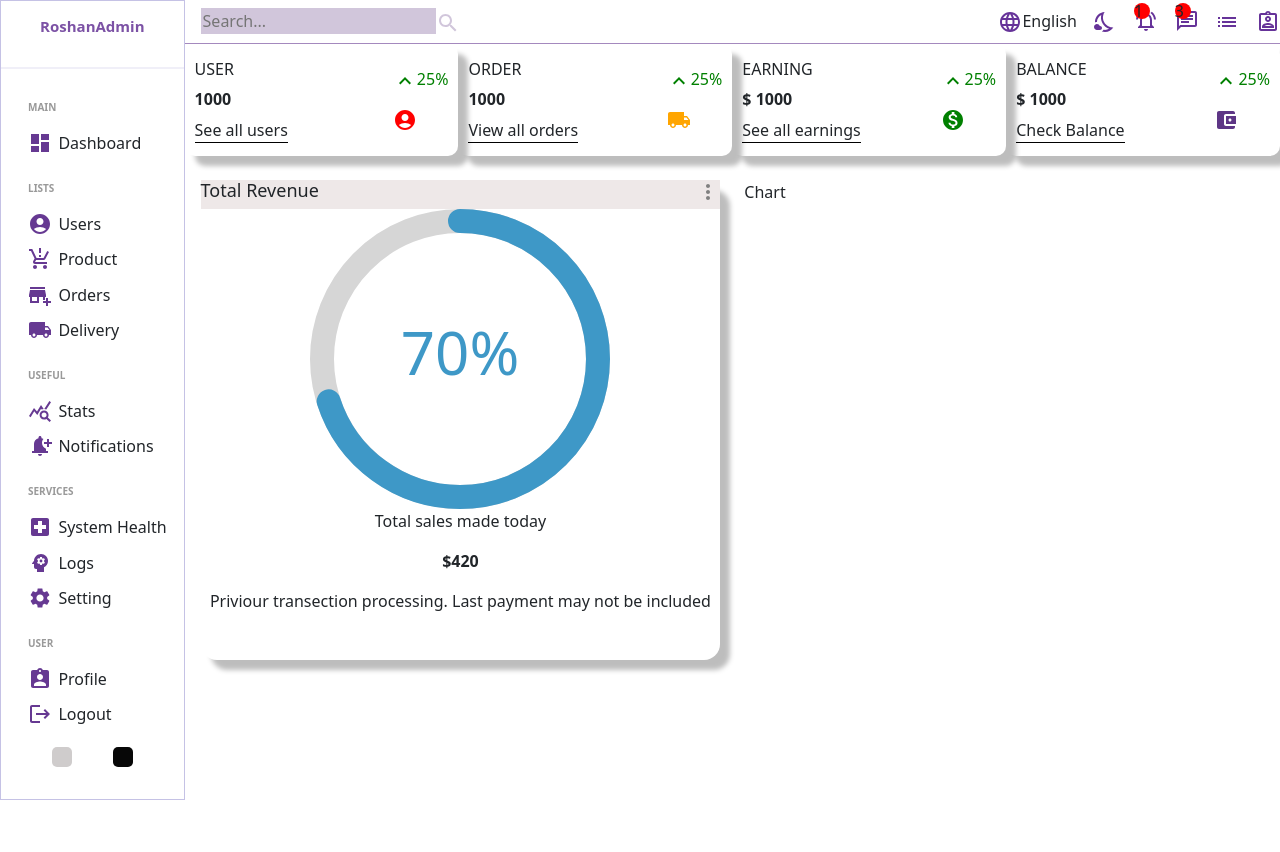
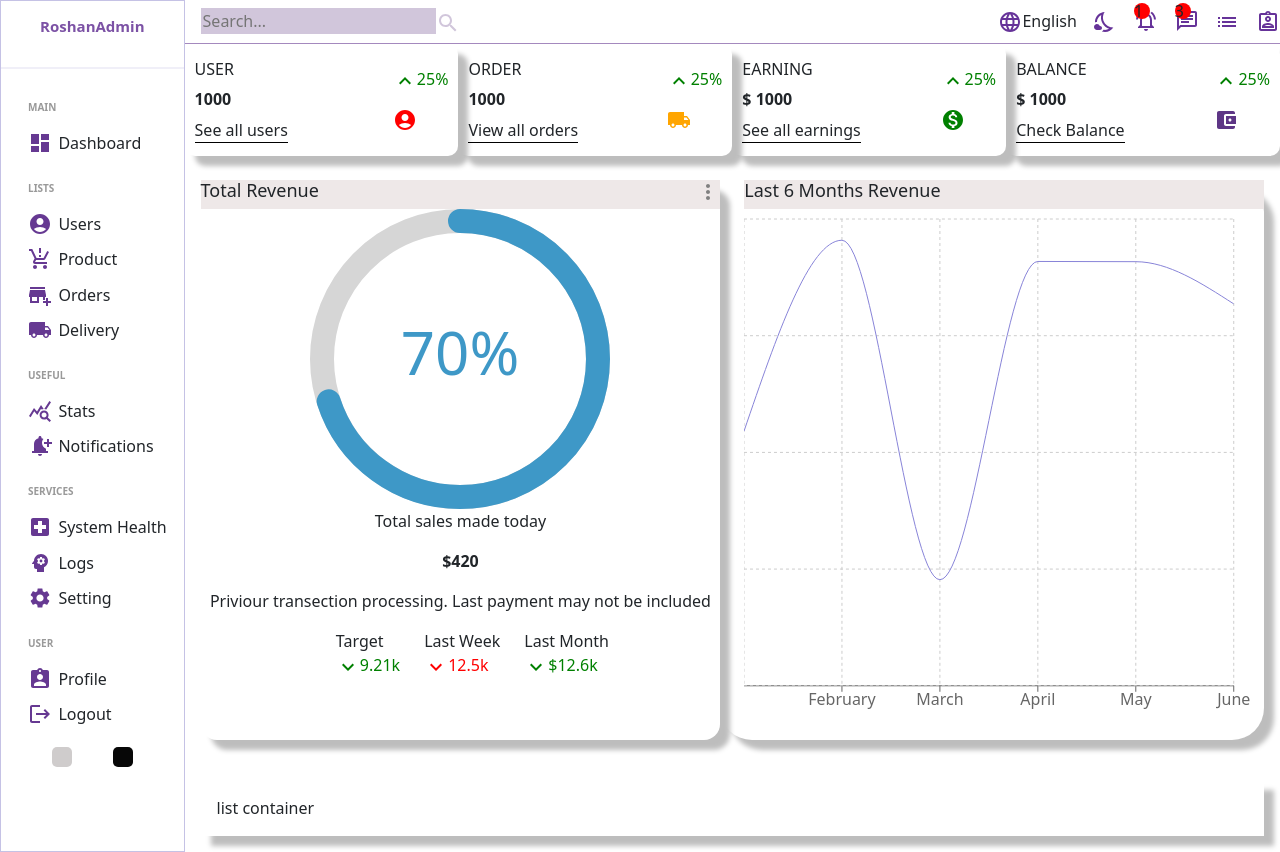
Before and after one commit to Imroshan99/roshandashboardAdmin1, a React (Create React App) app: page / in a window 1280 px wide. Before the commit the page ends 800 px from the top, so only its background shows below. Built offline with nearby package versions, Linux system fonts and the light colour scheme.

Commit message:
add chart

```diff
--- a/package.json
+++ b/package.json
@@ -20,6 +20,7 @@
     "react-dom": "^17.0.2",
     "react-router-dom": "^6.2.2",
     "react-scripts": "5.0.0",
+    "recharts": "^2.1.9",
     "sass": "^1.49.9",
     "web-vitals": "^2.1.2",
     "yup": "^0.32.11"
--- a/src/components/chart/Chart.jsx
+++ b/src/components/chart/Chart.jsx
@@ -1,8 +1,38 @@
 import "./Chart.scss"
+import { AreaChart, Area, XAxis, YAxis, CartesianGrid, Tooltip, ResponsiveContainer } from 'recharts';
 
 const Chart = () => {
+  const data = [
+    {name:"January",Total:1200},
+    {name:"February",Total:2100},
+    {name:"March",Total:500},
+    {name:"April",Total:2000},
+    {name:"May",Total:1999},
+    {name:"June",Total:1800}
+  ];
   return (
-    <div className='chart'>Chart</div>
+    <div className='chart'>
+      <div className="title">
+        <h1 className="title6month">Last 6 Months Revenue</h1> </div>
+        <ResponsiveContainer width="100%" height="90.5%">
+        <AreaChart width={730} height={250} data={data}
+  margin={{ top: 10, right: 30, left: 0, bottom: 0 }}>
+  <defs>
+    <linearGradient id="Total" x1="0" y1="0" x2="0" y2="1">
+      <stop offset="5%" stopColor="#8884d8" stopOpacity={0.8}/>
+      <stop offset="95%" stopColor="#8884d8" stopOpacity={0}/>
+    </linearGradient>
+
+  </defs>
+  <XAxis dataKey="name" />
+  <CartesianGrid strokeDasharray="3 3" />
+  <Tooltip />
+  <Area type="monotone" dataKey="Total" stroke="#8884d8" fillOpacity={1} fill="url(#colorUv)" />
+
+</AreaChart>
+
+      </ResponsiveContainer>
+    </div>
   )
 }
 
--- a/src/components/chart/Chart.scss
+++ b/src/components/chart/Chart.scss
@@ -2,4 +2,15 @@
     display: flex;
     flex: 3;
     padding-left: 1.5rem;
+    flex-direction: column;
+    -webkit-box-shadow: 10px 10px 5px 0px rgba(0,0,0,0.26);
+    -moz-box-shadow: 10px 10px 5px 0px rgba(0,0,0,0.26);
+        border-radius: 2rem;
+        .title{
+            background-color: #eee8e8;
+            .title6month{
+                font-size: large;
+            }
+        }
+
 }
--- a/src/components/featured/Featured.jsx
+++ b/src/components/featured/Featured.jsx
@@ -1,5 +1,5 @@
 import "./Featured.scss";
-import MoreVertIcon from '@mui/icons-material/MoreVert';
+import KeyboardArrowDownOutlinedIcon from '@mui/icons-material/KeyboardArrowDownOutlined';import MoreVertIcon from '@mui/icons-material/MoreVert';
 import { CircularProgressbar } from 'react-circular-progressbar';
 import 'react-circular-progressbar/dist/styles.css';
 
@@ -23,6 +23,27 @@ const Featured = () => {
                         <p className="texts">Priviour transection processing. Last payment may not be included
                         </p>
                 </div>
+                <div className="target">
+                        <div className="target1">
+                                <span>Target</span>
+                                <span  className="targetcol positive">
+                                        <KeyboardArrowDownOutlinedIcon/>9.21k
+                                </span>
+                        </div>
+                        <div className="target1">
+                                <span>Last Week</span>
+                                <span className="targetcol negetive">
+                                <KeyboardArrowDownOutlinedIcon/>12.5k
+                                </span>
+                        </div>
+                        <div className="target1">
+                                <span>Last Month</span>
+                                <span className="targetcol positive">
+                                <KeyboardArrowDownOutlinedIcon/>$12.6k
+                                </span>
+                        </div>
+
+                </div>
         </div>
     </div>
   )
--- a/src/components/featured/Featured.scss
+++ b/src/components/featured/Featured.scss
@@ -1,7 +1,7 @@
 .featured{
     display: flex;
     flex-direction: column;
-    height: 30rem;
+    height: 35rem;
     flex: 3;
     box-shadow: 10px 10px 5px 0px rgba(0,0,0,0.26);
     -webkit-box-shadow: 10px 10px 5px 0px rgba(0,0,0,0.26);
@@ -28,5 +28,26 @@
             flex-direction: column;
             align-items: center;
         }
+        .target{
+            display: flex;
+            flex-direction: row;
+            height: 12vh;
+            // padding-left: 1rem;
+            // padding: 0;
+           .target1{
+               display: flex;
+               flex-direction: column;
+               padding-left: 1.5rem;
+           }
+           .targetcol{
+            //    color: red;
+               &.positive{
+                   color: green;
+               }
+               &.negetive{
+                   color:red;
+               }
+           }
+        }
     }
 }
--- a/src/pages/home/Home.jsx
+++ b/src/pages/home/Home.jsx
@@ -21,6 +21,11 @@ const Home = () => {
             <Featured/>
             <Chart/>
         </div>
+        <div className="listcontainer">
+          <div className="listtitle">
+            list container
+          </div>
+        </div>
         </div>
     </div>
   )
--- a/src/pages/home/Home.scss
+++ b/src/pages/home/Home.scss
@@ -9,5 +9,13 @@
     .charts{
         padding: 1.5rem 1rem;
     }
+    .listcontainer{
+        // background-color: red;
+        padding: 1rem;
+        margin: 1rem;
+        box-shadow: 10px 10px 5px 0px rgba(0,0,0,0.26);
+        -webkit-box-shadow: 10px 10px 5px 0px rgba(0,0,0,0.26);
+        -moz-box-shadow: 10px 10px 5px 0px rgba(0,0,0,0.26);
+    }
 
 }
```
Also changed, not shown: src/components/Table/Table.jsx (added, +9 -0 lines), src/components/Table/Table.scss (added), 1 other file (tests, documents, lock files or other folders).
